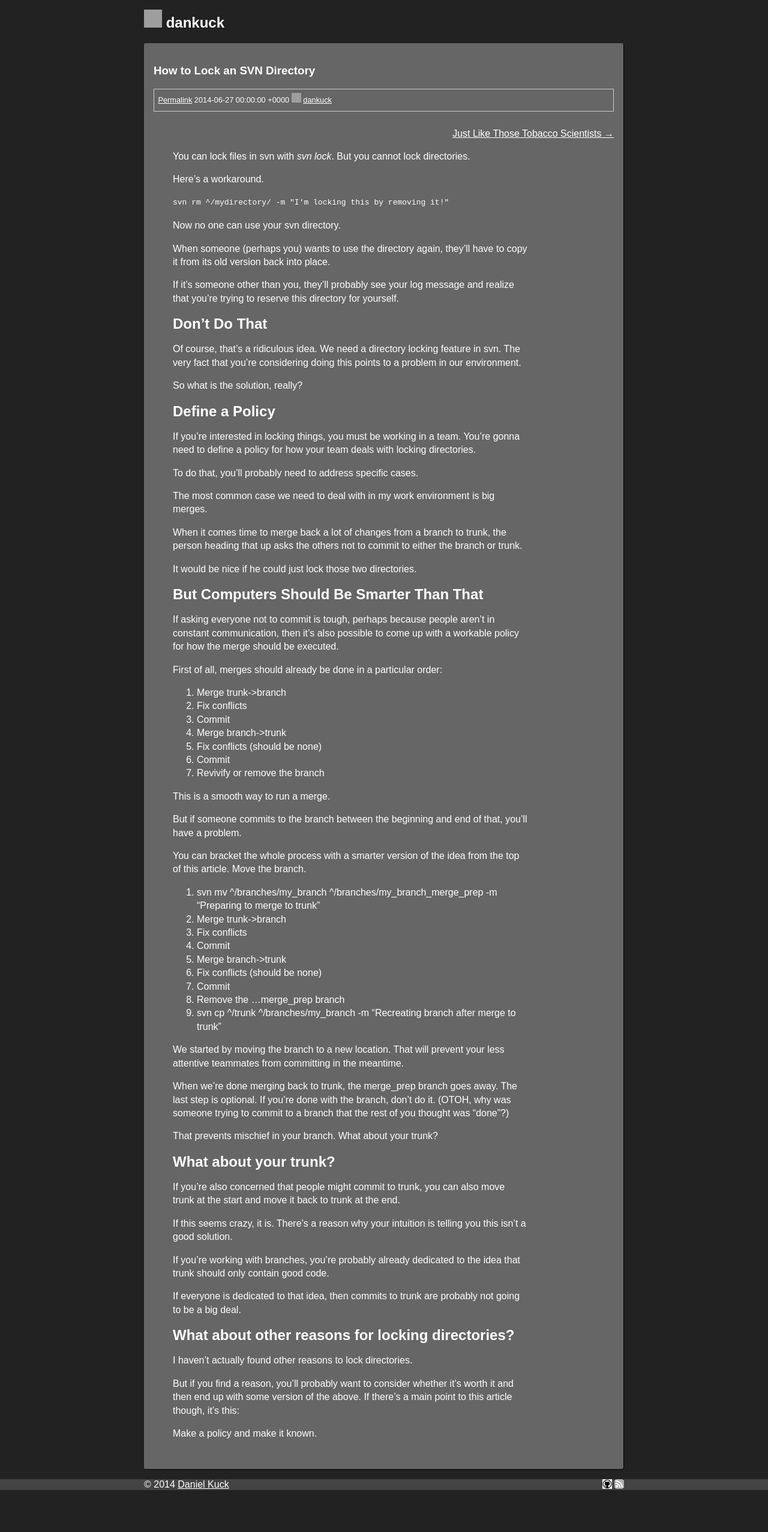
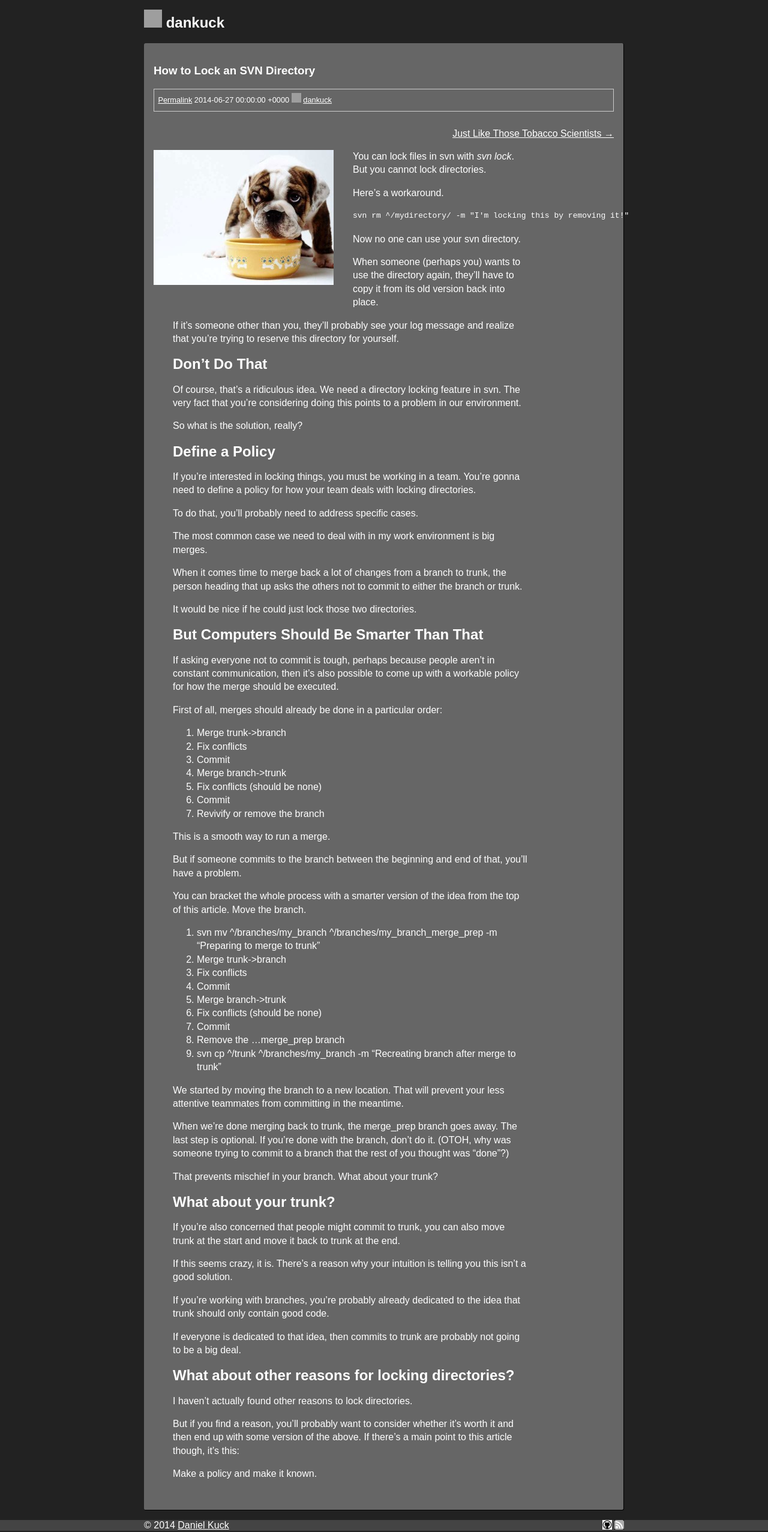
Before and after one commit to dankuck/dankuck.github.io, a Jekyll site: the page built from _posts/2014-06-27-lock-svn-directory.md, in a window 1280 px wide. Shown: the whole page at 60% size. Built offline with Jekyll 4.4.1, drawn with Linux system fonts in a browser that asks for light colours; a script that is not in the unit is left out; before the commit the page ends 2486 px from its top, so only the background shows below that; grey boxes are pictures that could not be loaded.

Commit message:
Picture time.

```diff
--- a/_includes/post_header.html
+++ b/_includes/post_header.html
@@ -67,7 +67,13 @@
 	{% endif %}
 
 	{% if page.page_img %}
-	<div style="float: left; margin: 1em 2em 2em 0;"><img src="{{ page.page_img }}" /></div>
+	<div style="float: left; margin: 1em 2em 2em 0;">
+		<img src="{{ page.page_img }}" />
+		{% if page.page_img_desc %}
+			<br />
+			{{ page_img_desc }}
+		{% endif %}
+	</div>
 	{% endif %}
 
 	<div class="post-content">
--- a/_posts/2014-06-27-lock-svn-directory.md
+++ b/_posts/2014-06-27-lock-svn-directory.md
@@ -1,6 +1,8 @@
 ---
 layout: post
 title: How to Lock an SVN Directory
+page_img: /assets/dog-food-aggression-300x225.jpg
+page_img_desc: An adorable developer protecting a directory.
 ---
 
 You can lock files in svn with *svn lock*. But you cannot lock directories.
```
Also changed, not shown: assets/dog-food-aggression-300x225.jpg (added).
